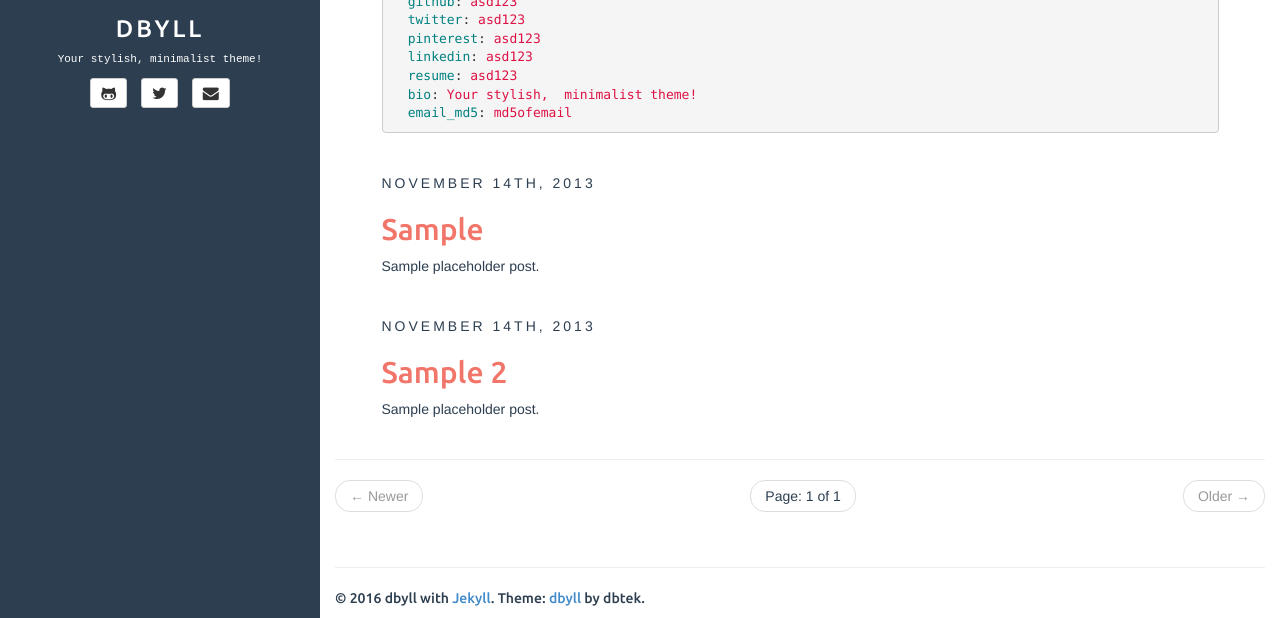
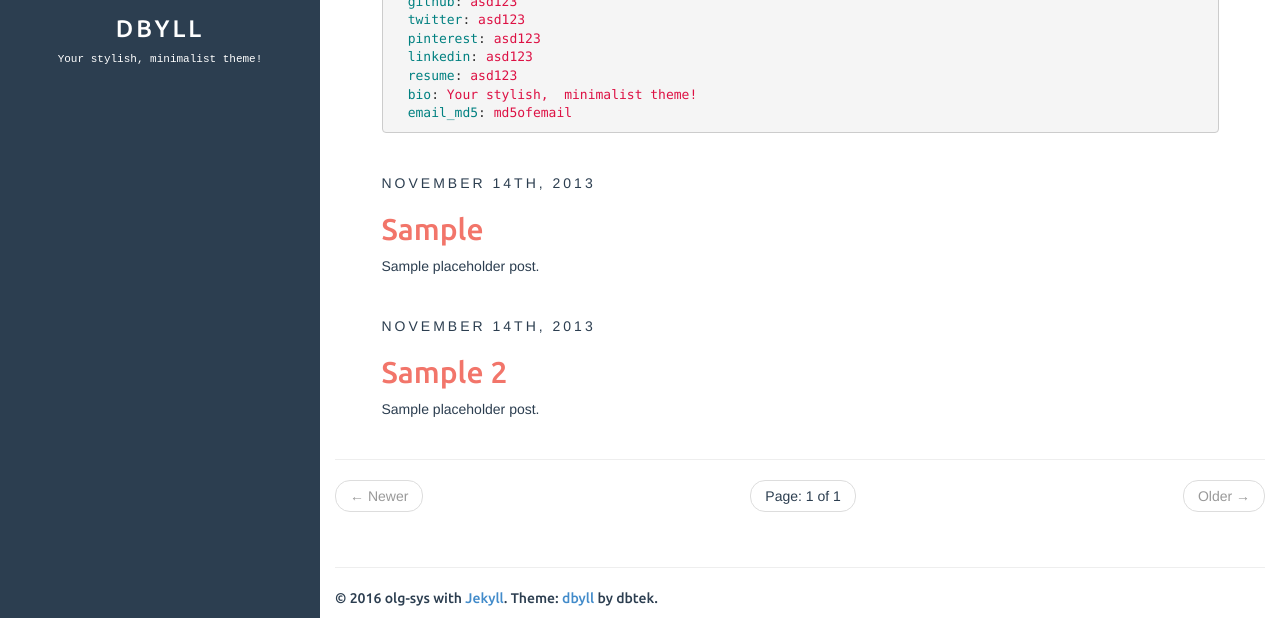
Before and after one commit to yaku-zen/yaku-zen.github.io, a Jekyll site: the page built from index.html, in a window 1280 px wide and 900 px high, scrolled down 632 px, cut to the strip 282-900 px from the top of the window. Built offline with Jekyll 4.4.1, drawn with Linux system fonts in a browser that asks for light colours; the list of posts is cut into pages by our own code.

Commit message:
change: _config.yml exclude

```diff
--- a/_config.yml
+++ b/_config.yml
@@ -8,6 +8,7 @@ markdown: kramdown
 disqus: dbyll
 google_analytics: dbyll
 title: dbyll
+exclude: ["vendor"]
 
 defaults:
   -
@@ -18,10 +19,10 @@ defaults:
 
 description: Stylish Jekyll Theme
 author:
-  name: dbyll
-  email: dbyll@ismaildemirbilek.com
-  github: dbtek
-  twitter: dbtek
+  name: olg-sys
+  email:
+  github:
+  twitter:
   pinterest: asd123
   linkedin: asd123
   bio: Your stylish, minimalist theme!
```
Also changed, not shown: Gemfile.lock.
